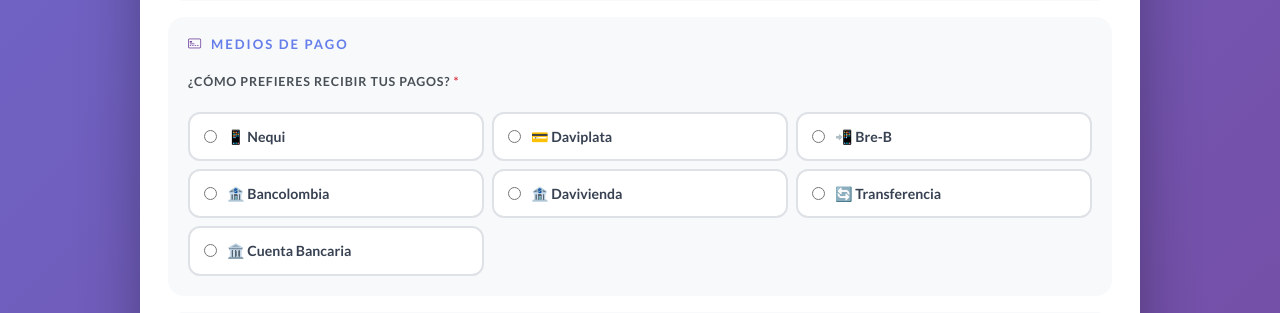
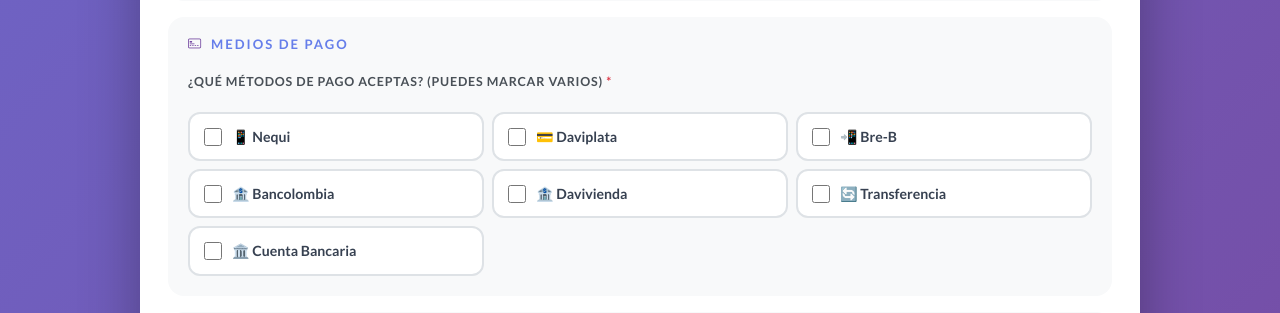
Before and after one commit to JhonieR9/app_servicios, a FastAPI app: page /trabajador/registro in a window 1280 px wide. Shown: the part 2453-2766 px from the top of the page. Run offline with FastAPI, Linux system fonts and the light colour scheme.

Commit message:
feat: medios de pago multiples con metodo principal y datos detallados

```diff
--- a/main.py
+++ b/main.py
@@ -144,11 +144,12 @@ def crear_tablas():
 
         # Columnas medio_pago y banco en detalles_persona
         for col, definition in [
-            ('medio_pago',    "varchar(50) DEFAULT NULL"),
-            ('banco',         "varchar(100) DEFAULT NULL"),
-            ('tipo_cuenta',   "varchar(20) DEFAULT NULL"),
-            ('numero_cuenta', "varchar(30) DEFAULT NULL"),
-            ('titular_cuenta',"varchar(120) DEFAULT NULL"),
+            ('medio_pago',          "varchar(200) DEFAULT NULL"),
+            ('medio_pago_principal',"varchar(50) DEFAULT NULL"),
+            ('banco',               "varchar(100) DEFAULT NULL"),
+            ('tipo_cuenta',         "varchar(20) DEFAULT NULL"),
+            ('numero_cuenta',       "varchar(30) DEFAULT NULL"),
+            ('titular_cuenta',      "varchar(120) DEFAULT NULL"),
         ]:
             try:
                 cursor.execute(f"ALTER TABLE detalles_persona ADD COLUMN {col} {definition}")
--- a/templates/trabajadores/registro_trabajador.html
+++ b/templates/trabajadores/registro_trabajador.html
@@ -918,57 +918,72 @@
                             <i class="bi bi-credit-card-2-front"></i> Medios de Pago
                         </h4>
                         <div class="row g-3">
+
+                            <!-- PASO 1: Seleccionar todos los métodos que acepta -->
                             <div class="col-md-12">
-                                <label class="form-label required-label">¿Cómo prefieres recibir tus pagos?</label>
-                                <div class="row g-2 mt-1">
+                                <label class="form-label required-label">¿Qué métodos de pago aceptas? (puedes marcar varios)</label>
+                                <div class="row g-2 mt-1" id="grid-metodos">
                                     <div class="col-6 col-md-4">
-                                        <label style="display:flex;align-items:center;gap:10px;background:white;border:2px solid #dee2e6;border-radius:12px;padding:12px 14px;cursor:pointer">
-                                            <input type="radio" name="medio_pago" value="nequi" required style="accent-color:#667eea" onchange="togglePago(this.value)">
+                                        <label id="lbl-nequi" style="display:flex;align-items:center;gap:10px;background:white;border:2px solid #dee2e6;border-radius:12px;padding:12px 14px;cursor:pointer;transition:all 0.2s">
+                                            <input type="checkbox" name="metodos_pago[]" value="nequi" style="accent-color:#667eea;width:18px;height:18px" onchange="actualizarMetodos()">
                                             <span style="font-size:0.88rem;font-weight:600;color:#374151">📱 Nequi</span>
                                         </label>
                                     </div>
                                     <div class="col-6 col-md-4">
-                                        <label style="display:flex;align-items:center;gap:10px;background:white;border:2px solid #dee2e6;border-radius:12px;padding:12px 14px;cursor:pointer">
-                                            <input type="radio" name="medio_pago" value="daviplata" required style="accent-color:#667eea" onchange="togglePago(this.value)">
+                                        <label id="lbl-daviplata" style="display:flex;align-items:center;gap:10px;background:white;border:2px solid #dee2e6;border-radius:12px;padding:12px 14px;cursor:pointer;transition:all 0.2s">
+                                            <input type="checkbox" name="metodos_pago[]" value="daviplata" style="accent-color:#667eea;width:18px;height:18px" onchange="actualizarMetodos()">
                                             <span style="font-size:0.88rem;font-weight:600;color:#374151">💳 Daviplata</span>
                                         </label>
                                     </div>
                                     <div class="col-6 col-md-4">
-                                        <label style="display:flex;align-items:center;gap:10px;background:white;border:2px solid #dee2e6;border-radius:12px;padding:12px 14px;cursor:pointer">
-                                            <input type="radio" name="medio_pago" value="bre_b" required style="accent-color:#667eea" onchange="togglePago(this.value)">
+                                        <label id="lbl-bre_b" style="display:flex;align-items:center;gap:10px;background:white;border:2px solid #dee2e6;border-radius:12px;padding:12px 14px;cursor:pointer;transition:all 0.2s">
+                                            <input type="checkbox" name="metodos_pago[]" value="bre_b" style="accent-color:#667eea;width:18px;height:18px" onchange="actualizarMetodos()">
                                             <span style="font-size:0.88rem;font-weight:600;color:#374151">📲 Bre-B</span>
                                         </label>
                                     </div>
                                     <div class="col-6 col-md-4">
-                                        <label style="display:flex;align-items:center;gap:10px;background:white;border:2px solid #dee2e6;border-radius:12px;padding:12px 14px;cursor:pointer">
-                                            <input type="radio" name="medio_pago" value="bancolombia" required style="accent-color:#667eea" onchange="togglePago(this.value)">
+                                        <label id="lbl-bancolombia" style="display:flex;align-items:center;gap:10px;background:white;border:2px solid #dee2e6;border-radius:12px;padding:12px 14px;cursor:pointer;transition:all 0.2s">
+                                            <input type="checkbox" name="metodos_pago[]" value="bancolombia" style="accent-color:#667eea;width:18px;height:18px" onchange="actualizarMetodos()">
                                             <span style="font-size:0.88rem;font-weight:600;color:#374151">🏦 Bancolombia</span>
                                         </label>
                                     </div>
                                     <div class="col-6 col-md-4">
-                                        <label style="display:flex;align-items:center;gap:10px;background:white;border:2px solid #dee2e6;border-radius:12px;padding:12px 14px;cursor:pointer">
-                                            <input type="radio" name="medio_pago" value="davivienda" required style="accent-color:#667eea" onchange="togglePago(this.value)">
+                                        <label id="lbl-davivienda" style="display:flex;align-items:center;gap:10px;background:white;border:2px solid #dee2e6;border-radius:12px;padding:12px 14px;cursor:pointer;transition:all 0.2s">
+                                            <input type="checkbox" name="metodos_pago[]" value="davivienda" style="accent-color:#667eea;width:18px;height:18px" onchange="actualizarMetodos()">
                                             <span style="font-size:0.88rem;font-weight:600;color:#374151">🏦 Davivienda</span>
                                         </label>
                                     </div>
                                     <div class="col-6 col-md-4">
-                                        <label style="display:flex;align-items:center;gap:10px;background:white;border:2px solid #dee2e6;border-radius:12px;padding:12px 14px;cursor:pointer">
-                                            <input type="radio" name="medio_pago" value="transferencia" required style="accent-color:#667eea" onchange="togglePago(this.value)">
+                                        <label id="lbl-transferencia" style="display:flex;align-items:center;gap:10px;background:white;border:2px solid #dee2e6;border-radius:12px;padding:12px 14px;cursor:pointer;transition:all 0.2s">
+                                            <input type="checkbox" name="metodos_pago[]" value="transferencia" style="accent-color:#667eea;width:18px;height:18px" onchange="actualizarMetodos()">
                                             <span style="font-size:0.88rem;font-weight:600;color:#374151">🔄 Transferencia</span>
                                         </label>
                                     </div>
                                     <div class="col-6 col-md-4">
-                                        <label style="display:flex;align-items:center;gap:10px;background:white;border:2px solid #dee2e6;border-radius:12px;padding:12px 14px;cursor:pointer">
-                                            <input type="radio" name="medio_pago" value="cuenta_bancaria" required style="accent-color:#667eea" onchange="togglePago(this.value)">
+                                        <label id="lbl-cuenta_bancaria" style="display:flex;align-items:center;gap:10px;background:white;border:2px solid #dee2e6;border-radius:12px;padding:12px 14px;cursor:pointer;transition:all 0.2s">
+                                            <input type="checkbox" name="metodos_pago[]" value="cuenta_bancaria" style="accent-color:#667eea;width:18px;height:18px" onchange="actualizarMetodos()">
                                             <span style="font-size:0.88rem;font-weight:600;color:#374151">🏛️ Cuenta Bancaria</span>
                                         </label>
                                     </div>
-
                                 </div>
+                                <!-- campo oculto que guarda la lista separada por comas -->
+                                <input type="hidden" name="medio_pago" id="medio_pago_hidden">
                             </div>
 
-                            <!-- Campos para billeteras digitales (Nequi, Daviplata, Bre-B) -->
+                            <!-- PASO 2: Elegir método principal (aparece cuando hay 2+) -->
+                            <div id="bloque-principal" class="col-md-12" style="display:none">
+                                <label class="form-label required-label">¿Cuál es tu método principal de cobro?</label>
+                                <select class="form-select" name="medio_pago_principal" id="select-principal" onchange="togglePago(this.value)">
+                                    <option value="">Seleccionar...</option>
+                                </select>
+                                <small class="text-muted">Se pedirán los datos de este método para que los clientes puedan pagarte.</small>
+                            </div>
+
+                            <!-- PASO 3: Datos del método principal -->
+
+                            <!-- Billetera digital -->
                             <div id="campos-billetera" style="display:none" class="col-md-12">
+                                <div style="background:#f0fdf4;border-radius:12px;padding:16px;border:1px solid #bbf7d0">
                                     <div class="row g-3">
                                         <div class="col-md-6">
                                             <label class="form-label required-label">Número de celular registrado</label>
@@ -977,15 +992,17 @@
                                             <small class="text-muted">El número asociado a tu billetera digital</small>
                                         </div>
                                         <div class="col-md-6">
-                                        <label class="form-label">Titular de la cuenta</label>
+                                            <label class="form-label required-label">Titular</label>
                                             <input type="text" class="form-control" name="titular_cuenta" id="titular_billetera"
                                                    placeholder="Nombre completo del titular">
                                         </div>
                                     </div>
                                 </div>
+                            </div>
 
-                            <!-- Campos para cuentas bancarias -->
+                            <!-- Cuenta bancaria -->
                             <div id="campos-banco" style="display:none" class="col-md-12">
+                                <div style="background:#eff6ff;border-radius:12px;padding:16px;border:1px solid #bfdbfe">
                                     <div class="row g-3">
                                         <div class="col-md-6">
                                             <label class="form-label required-label">Banco</label>
@@ -1028,9 +1045,11 @@
                                         </div>
                                     </div>
                                 </div>
+                            </div>
 
                         </div>
                     </div>
+
 
 <!-- SECCIÁ“N 7: TÉRMINOS -->
                     <div class="section">
@@ -1126,36 +1145,87 @@
     function fillDaneDepto(sel) {
 
     // MEDIOS DE PAGO — campos dinámicos según método seleccionado
-    function togglePago(valor) {
-        var billeteras = ['nequi', 'daviplata', 'bre_b'];
-        var bancos     = ['bancolombia', 'davivienda', 'transferencia', 'cuenta_bancaria'];
+    var LABELS_PAGO = {
+        'nequi':'📱 Nequi','daviplata':'💳 Daviplata','bre_b':'📲 Bre-B',
+        'bancolombia':'🏦 Bancolombia','davivienda':'🏦 Davivienda',
+        'transferencia':'🔄 Transferencia','cuenta_bancaria':'🏛️ Cuenta Bancaria'
+    };
+    var BILLETERAS = ['nequi','daviplata','bre_b'];
+    var BANCOS     = ['bancolombia','davivienda','transferencia','cuenta_bancaria'];
 
-        var divBilletera = document.getElementById('campos-billetera');
-        var divBanco     = document.getElementById('campos-banco');
+    function actualizarMetodos() {
+        var checks = document.querySelectorAll('input[name="metodos_pago[]"]:checked');
+        var seleccionados = Array.from(checks).map(function(c){ return c.value; });
 
-        // Ocultar todo primero
-        divBilletera.style.display = 'none';
-        divBanco.style.display     = 'none';
+        // Actualizar campo oculto con lista separada por comas
+        document.getElementById('medio_pago_hidden').value = seleccionados.join(',');
 
-        // Quitar required de todos los campos adicionales
+        // Resaltar los seleccionados
+        document.querySelectorAll('input[name="metodos_pago[]"]').forEach(function(cb) {
+            var lbl = cb.closest('label');
+            if (cb.checked) {
+                lbl.style.borderColor = '#667eea';
+                lbl.style.background  = 'rgba(102,126,234,0.06)';
+            } else {
+                lbl.style.borderColor = '#dee2e6';
+                lbl.style.background  = 'white';
+            }
+        });
+
+        var selectPrincipal = document.getElementById('select-principal');
+        var bloquePrincipal = document.getElementById('bloque-principal');
+
+        if (seleccionados.length === 0) {
+            // Nada seleccionado — ocultar todo
+            bloquePrincipal.style.display = 'none';
+            ocultarCamposDetalle();
+        } else if (seleccionados.length === 1) {
+            // Solo uno — es automáticamente el principal
+            bloquePrincipal.style.display = 'none';
+            selectPrincipal.value = seleccionados[0];
+            togglePago(seleccionados[0]);
+        } else {
+            // Varios — mostrar selector de principal
+            bloquePrincipal.style.display = 'block';
+            // Reconstruir opciones del select
+            selectPrincipal.innerHTML = '<option value="">Seleccionar método principal...</option>';
+            seleccionados.forEach(function(v) {
+                var opt = document.createElement('option');
+                opt.value = v;
+                opt.textContent = LABELS_PAGO[v] || v;
+                selectPrincipal.appendChild(opt);
+            });
+            // Si el principal actual ya no está en la lista, limpiar campos
+            if (!seleccionados.includes(selectPrincipal.value)) {
+                selectPrincipal.value = '';
+                ocultarCamposDetalle();
+            }
+        }
+    }
+
+    function ocultarCamposDetalle() {
+        document.getElementById('campos-billetera').style.display = 'none';
+        document.getElementById('campos-banco').style.display     = 'none';
         ['numero_billetera','titular_billetera','banco_select','tipo_cuenta','numero_cuenta_banco','titular_banco']
             .forEach(function(id) {
                 var el = document.getElementById(id);
                 if (el) el.required = false;
             });
+    }
 
-        if (billeteras.includes(valor)) {
-            divBilletera.style.display = 'block';
-            document.getElementById('numero_billetera').required = true;
+    function togglePago(valor) {
+        ocultarCamposDetalle();
+        if (BILLETERAS.includes(valor)) {
+            document.getElementById('campos-billetera').style.display = 'block';
+            document.getElementById('numero_billetera').required  = true;
             document.getElementById('titular_billetera').required = true;
-        } else if (bancos.includes(valor)) {
-            divBanco.style.display = 'block';
-            document.getElementById('banco_select').required      = true;
-            document.getElementById('tipo_cuenta').required       = true;
-            document.getElementById('numero_cuenta_banco').required = true;
-            document.getElementById('titular_banco').required     = true;
+        } else if (BANCOS.includes(valor)) {
+            document.getElementById('campos-banco').style.display = 'block';
+            document.getElementById('banco_select').required         = true;
+            document.getElementById('tipo_cuenta').required          = true;
+            document.getElementById('numero_cuenta_banco').required  = true;
+            document.getElementById('titular_banco').required        = true;
         }
-        // efectivo: no muestra nada adicional
     }
         var opt = sel.options[sel.selectedIndex];
         var dane  = opt.getAttribute('data-dane')  || '';
```
Also changed, not shown: routers/trabajadores.py (+6 -4 lines). Lines whose indentation alone changed are shown as unchanged.
